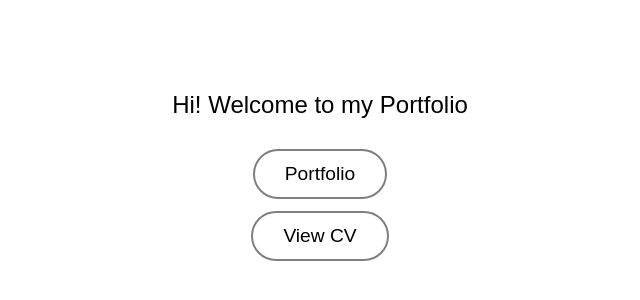
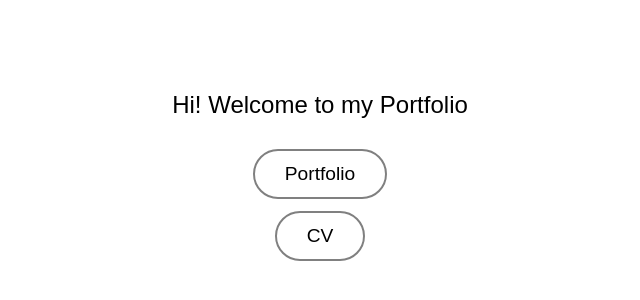
Before and after one commit to marianapsillva/portfolio, a plain HTML site: page index.html in a window 1280 px wide. Shown: the part 224-524 px from the top of the page, without its empty margins (320-960 px from the left). Drawn offline with Linux system fonts and the light colour scheme.

Commit message:
Update index.html

```diff
--- a/index.html
+++ b/index.html
@@ -61,7 +61,7 @@
     <p class="greeting">Hi! Welcome to my Portfolio </p>
     <div class="buttons">
       <a href="MarianaSilva_Portfolio_2025 .pdf" class="cta" target="_blank">Portfolio</a>
-      <a href="MarianaSilva_CV_2025.pdf" class="cta" target="_blank">View CV</a>
+      <a href="MarianaSilva_CV_2025.pdf" class="cta" target="_blank">CV</a>
     </div>
   </div>
 </body>
```
